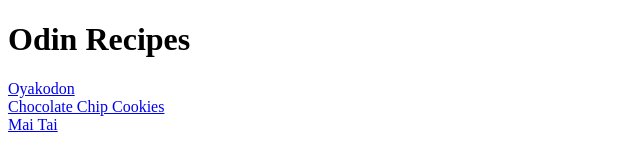
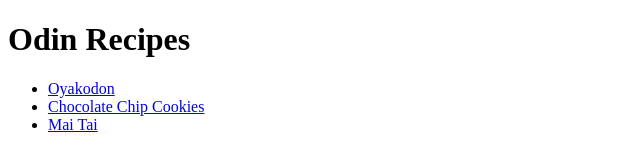
Before and after one commit to BrianArgenti/odin-recipes, a plain HTML site: page index.html in a window 1280 px wide. Shown: the whole page, without its empty margins (0-640 px from the left). Drawn offline with Linux system fonts and the light colour scheme.

Commit message:
change links list style to unordered list

```diff
--- a/index.html
+++ b/index.html
@@ -6,10 +6,10 @@
     </head>
     <body>
         <h1>Odin Recipes</h1>
-        <a href="recipes/oyakodon.html">Oyakodon</a>
-        <br>
-        <a href="recipes/chocolate-chip-cookies.html">Chocolate Chip Cookies</a>
-        <br>
-        <a href="recipes/mai-tai.html">Mai Tai</a>
+        <ul>
+            <li><a href="recipes/oyakodon.html">Oyakodon</a></li>
+            <li><a href="recipes/chocolate-chip-cookies.html">Chocolate Chip Cookies</a></li>
+            <li><a href="recipes/mai-tai.html">Mai Tai</a></li>
+        </ul>
     </body>
 </html>
```
